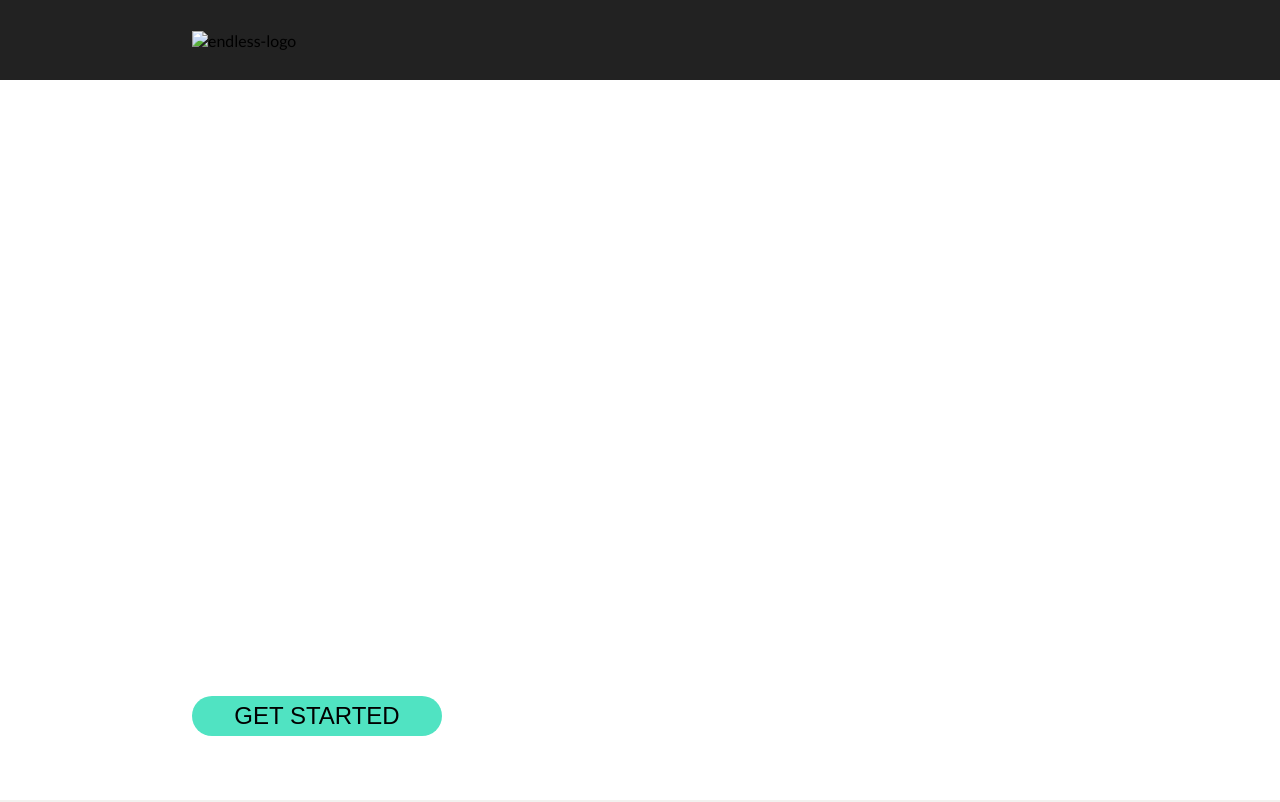
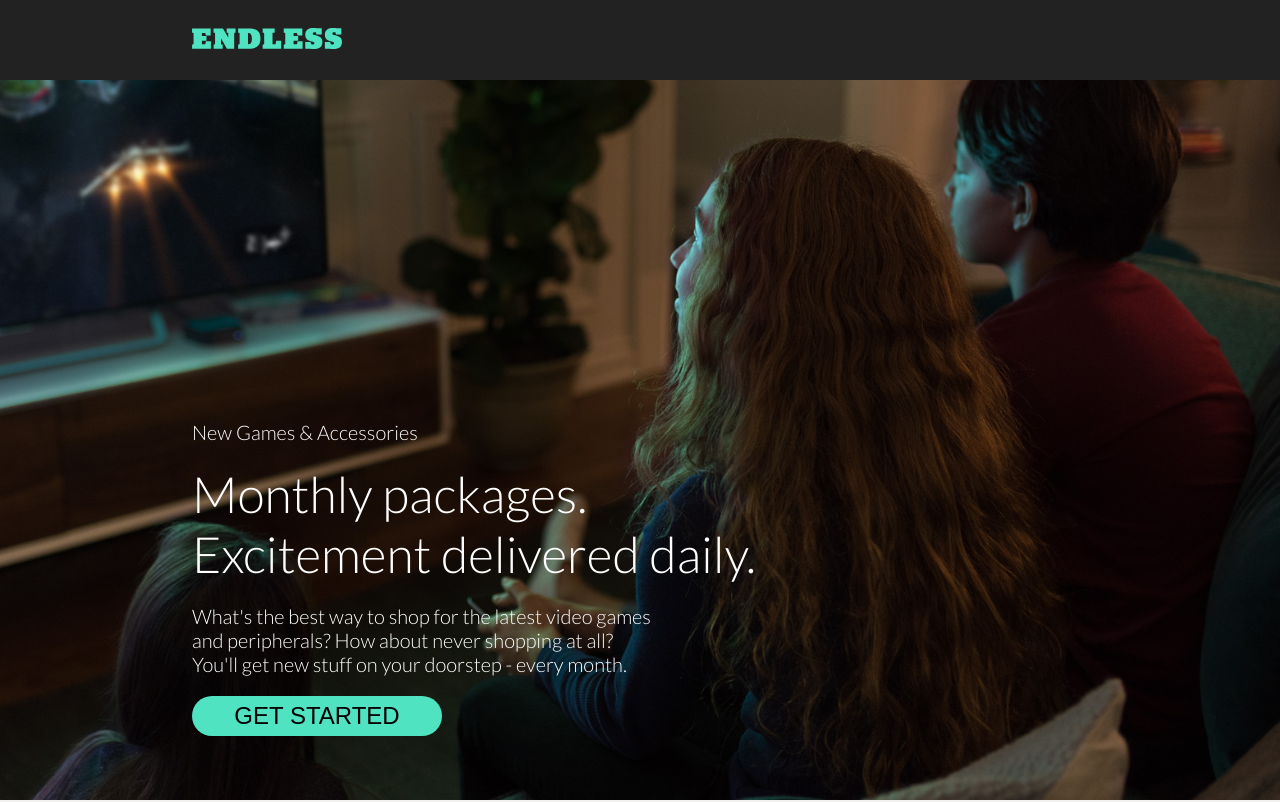
Before and after one commit to manduulya/wayPathAssessment, a plain HTML site: page index.html in a window 1280 px wide. Shown: the top 802 px of the page. Drawn offline with Linux system fonts and the light colour scheme.

Commit message:
assets relocated

```diff
--- a/index.html
+++ b/index.html
@@ -14,7 +14,7 @@
 <body>
     <header id="main-header">
         <nav>
-            <img src="./front-end-technical-exercise-assets/logo-endless.svg" alt="endless-logo">
+            <img src="./assets/logo-endless.svg" alt="endless-logo">
         </nav>
     </header>
     <main id="main-container">
--- a/style.css
+++ b/style.css
@@ -8,7 +8,7 @@
 
 body{
     font-family: 'Lato', sans-serif;
-    background: no-repeat url(./front-end-technical-exercise-assets/photo-couch_2x.jpg);
+    background: no-repeat url(./assets/photo-couch.jpg);
     background-attachment: fixed;
     background-size: cover;
 }
```
Also changed, not shown: assets/logo-endless.svg (added), assets/photo-couch.jpg (added), assets/photo-couch_2x.jpg (added), 4 other files.
